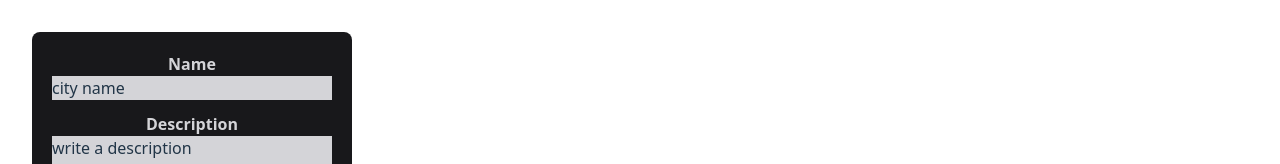
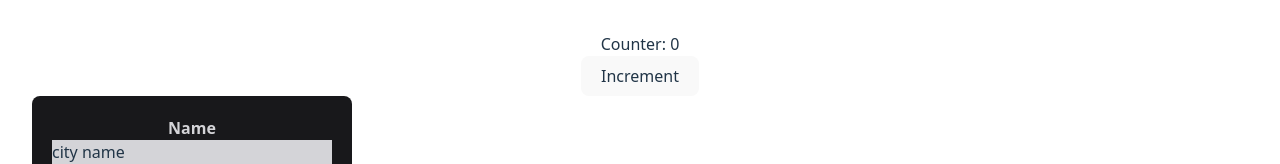
Before and after one commit to its-me-mayday/about-react, a React (Vite) app: page / in a window 1280 px wide. Shown: the top 164 px of the page. Built offline with nearby package versions, Linux system fonts and the light colour scheme.

Commit message:
feat(src/components/Example.jsx): see useEffect element

```diff
--- a/index.html
+++ b/index.html
@@ -4,7 +4,7 @@
     <meta charset="UTF-8" />
     <link rel="icon" type="image/svg+xml" href="/vite.svg" />
     <meta name="viewport" content="width=device-width, initial-scale=1.0" />
-    <title>react-course</title>
+    <title>about-react</title>
   </head>
   <body>
     <div id="root"></div>
--- a/src/App.jsx
+++ b/src/App.jsx
@@ -2,6 +2,7 @@ import { useState } from 'react'
 import './App.css'
 import Card from './components/Card'
 import CardForm from './components/CardForm'
+import Example from './components/Example'
 
 function App() {
   const [count, setCount] = useState(0)
@@ -78,6 +79,7 @@ function App() {
 
   return (
     <>
+    <Example cities={cities}></Example>
     <CardForm addCity={addCity}></CardForm>
     <div className='grid grid-cols-4 gap-5'>
     {
--- a/src/components/CardForm.jsx
+++ b/src/components/CardForm.jsx
@@ -27,6 +27,12 @@ function CardForm({addCity}) {
             imgUrl: formData.imgUrl,
             isVisited: formData.isVisited
           }
+        setFormData({
+            name: "",
+            description: "",
+            imgUrl: "",
+            isVisited: false
+        });
         addCity(city)
     }
 
--- /dev/null
+++ b/src/components/Example.jsx
@@ -0,0 +1,19 @@
+import { useEffect, useState } from "react";
+
+function Example({cities}) {
+    const [count, setCount] = useState(0);
+
+    useEffect(() => {
+        document.title = `Count: ${count}`;
+        console.log("Hello from useEffect")
+    }, [count, cities]);
+
+    return (
+        <div>
+            <p>Counter: {count}</p>
+            <button className="border-zinc-300 rounded-lg text-3xl" onClick={() => setCount(count+1)}>Increment</button>
+        </div>
+    )
+}
+
+export default Example
```
